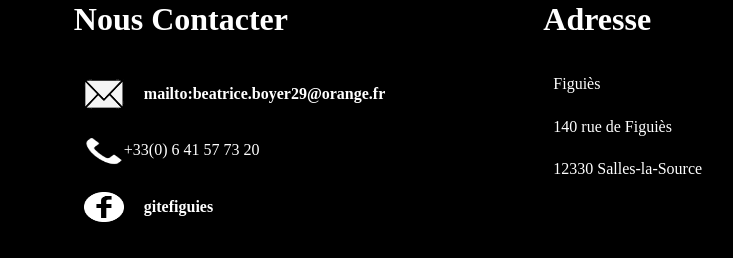
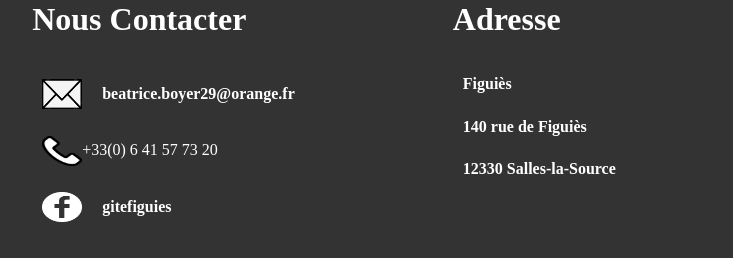
Before and after one commit to Jean-Santoni/ProjetSiteGite, a PHP site: page / in a window 1280 px wide. Shown: the part 1138-1396 px from the top of the page, without its empty margins (311-1044 px from the left). Run offline with PHP 8.4, Linux system fonts and the light colour scheme; the visitor is signed in with stand-in values (Sample User, id 1); some libraries are stand-ins or nearby versions.

Commit message:
commit fin de cours 05/10/2023

```diff
--- a/HTML/footer.html
+++ b/HTML/footer.html
@@ -9,7 +9,7 @@
   <h1>Nous Contacter </h1>
   <div class="divFooter">
     <img class ="icon" src="./img/iconMail.png" alt="Icône">
-    <a href="mailto:beatrice.boyer29@orange.fr">mailto:beatrice.boyer29@orange.fr</a>
+    <a href="mailto:beatrice.boyer29@orange.fr">beatrice.boyer29@orange.fr</a>
   </div>
   <div class="divFooter">
     <img class ="icon" src="./img/iconePhone.png" alt="Icône">
@@ -21,16 +21,16 @@
   </div>
 </div>
 
-<div class="footerElement">
+<div class="footerElement2">
   <h1>Adresse</h1>
   <div class="divFooter">
-    Figuiès
+    <b>Figuiès</b>
   </div>
   <div class="divFooter">
-    140 rue de Figuiès
+    <b>140 rue de Figuiès</b>
   </div>
   <div class="divFooter">
-    12330 Salles-la-Source
+    <b>12330 Salles-la-Source</b>
   </div>
   <div>
   </div>
--- a/PageTarifs.php
+++ b/PageTarifs.php
@@ -33,7 +33,7 @@
     </tr>
     <tr>
       <td>Bonus 1</td>
-      <td colspan="2" class="center">       1000 €</td>
+      <td colspan="2" class="center">1000 €</td>
     </tr> <tr>
     <td>Bonus 2</td>
     <td colspan="2" class="center">560 €</td>
--- a/css/main.css
+++ b/css/main.css
@@ -162,6 +162,10 @@ body{
 #map{
   display: flex;
   justify-content: center;
+}
+.map{
+  display: flex;
+  margin-left: 32%;
   width: 600px;
   height: 400px;"
 }
@@ -170,7 +174,7 @@ body{
   width:100%;
 }
 footer{
-  background-color: black;
+  background-color: #333;
   display:flex;
   flex-direction: row;
   width:100%;
@@ -195,11 +199,14 @@ footer{
   display: flex;
   color: white;
   flex-direction: column;
+  margin-bottom: 20px;
+}
+.footerElement2{
+  display: flex;
+  color: white;
+  flex-direction: column;
   margin-left: 10%;
   margin-bottom: 20px;
-
-
-
 }
 
 /*
--- a/index.php
+++ b/index.php
@@ -59,7 +59,7 @@
   <span class="dot" onclick="currentSlide(5)"></span>
 </div>
 
-<div id="map"class ></div>
+<div id="map" class="map"></div>
 
 <script src="js/script.js"></script>
 <script src="js/map.js"></script>
```
